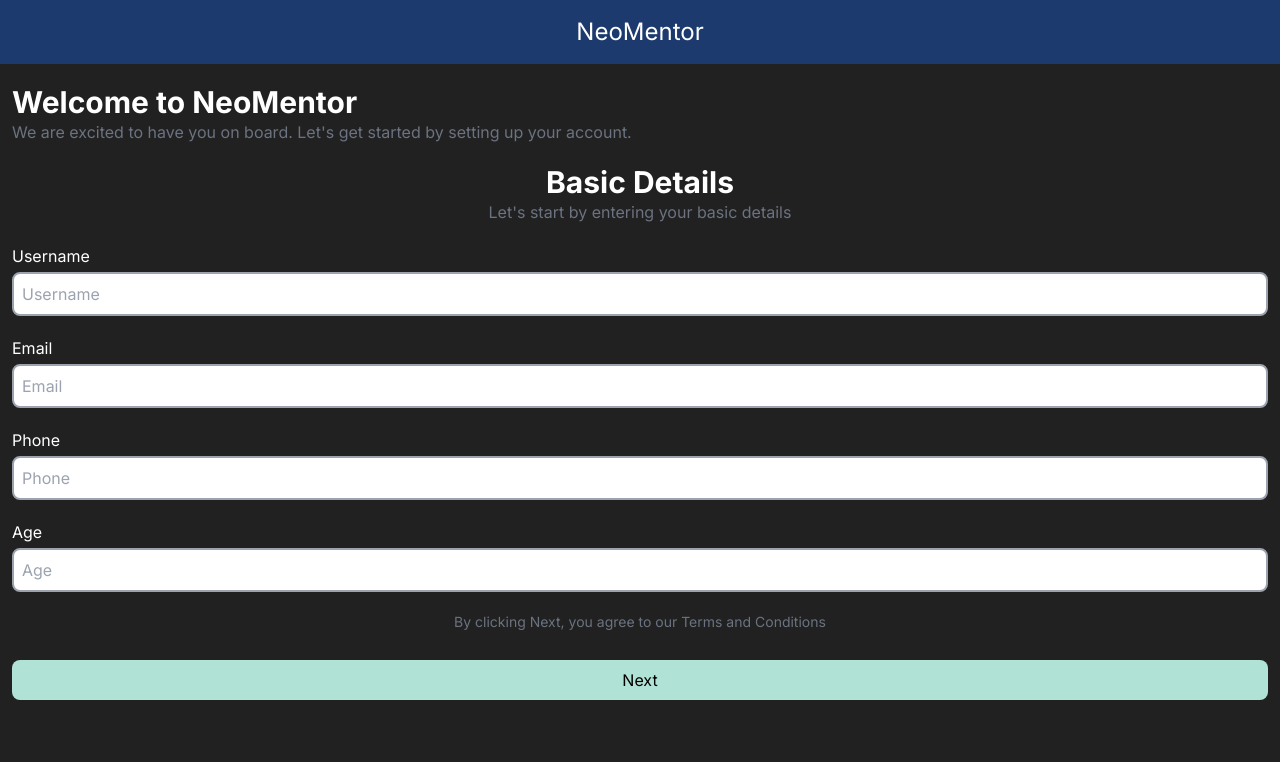
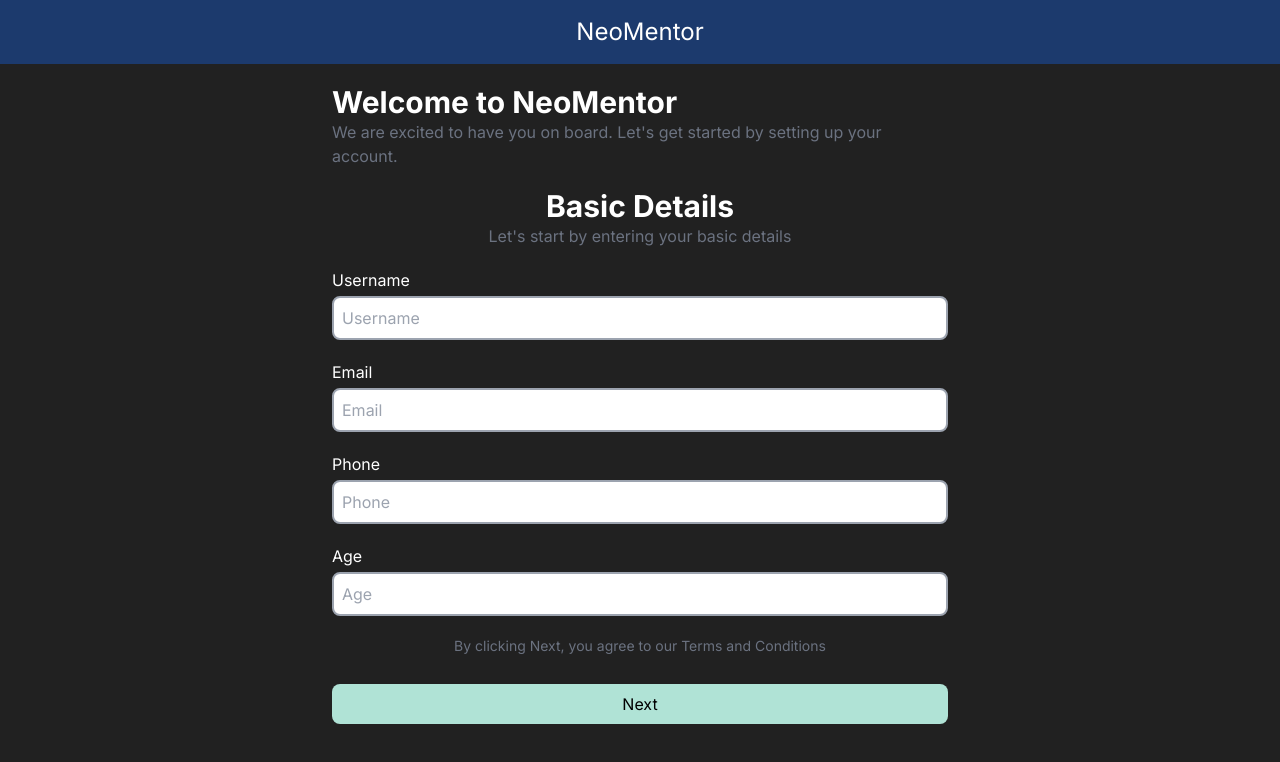
Before and after one commit to vachanmn123/bnmithack, a Next.js app: page /onboarding in a window 1280 px wide. Shown: the top 762 px of the page. Built offline with nearby package versions, Linux system fonts and the light colour scheme.

Commit message:
bunch of fixes (all fake)

```diff
--- a/app/layout.jsx
+++ b/app/layout.jsx
@@ -20,7 +20,7 @@ export default function RootLayout({ children }) {
   return (
     <html lang="en">
       <link rel="manifest" href="/manifest.json" />
-      <body className={inter.className}>
+      <body className={inter.className + " md:max-w-screen-sm mx-auto"}>
         {children}
         <BottomNav />
       </body>
--- a/app/onboarding/step1.jsx
+++ b/app/onboarding/step1.jsx
@@ -14,7 +14,7 @@ export default function Step1({ dataPost }) {
         <input
           type="text"
           id="username"
-          className="border-2 border-gray-400 rounded-lg p-2"
+          className="border-2 border-gray-400 rounded-lg p-2 text-black"
           placeholder="Username"
         />
       </div>
@@ -23,7 +23,7 @@ export default function Step1({ dataPost }) {
         <input
           type="email"
           id="email"
-          className="border-2 border-gray-400 rounded-lg p-2"
+          className="border-2 border-gray-400 rounded-lg p-2 text-black"
           placeholder="Email"
         />
       </div>
@@ -32,7 +32,7 @@ export default function Step1({ dataPost }) {
         <input
           type="tel"
           id="phone"
-          className="border-2 border-gray-400 rounded-lg p-2"
+          className="border-2 border-gray-400 rounded-lg p-2 text-black"
           placeholder="Phone"
         />
       </div>
@@ -41,7 +41,7 @@ export default function Step1({ dataPost }) {
         <input
           type="number"
           id="age"
-          className="border-2 border-gray-400 rounded-lg p-2"
+          className="border-2 border-gray-400 rounded-lg p-2 text-black"
           placeholder="Age"
         />
       </div>
--- a/app/onboarding/step2.jsx
+++ b/app/onboarding/step2.jsx
@@ -15,7 +15,7 @@ export default function Step2({ dataPost, data }) {
         <p className="text-gray-500 text-center mb-6">
           We have sent an OTP to your phone number. Please enter the OTP below
         </p>
-        <InputOTP maxLength={6} name="otp" id="otp">
+        <InputOTP maxLength={6} name="otp" id="otp" className="text-white">
           <InputOTPGroup>
             <InputOTPSlot index={0} />
             <InputOTPSlot index={1} />
--- a/components/BottomNav.jsx
+++ b/components/BottomNav.jsx
@@ -14,7 +14,7 @@ export default function BottomNav() {
     return null;
 
   return (
-    <div className="flex justify-between items-center bg-secondary fixed bottom-0 left-0 right-0 w-screen px-5 py-7">
+    <div className="flex justify-between items-center bg-secondary fixed bottom-0 left-0 right-0 w-screen px-5 py-7 md:max-w-screen-sm md:mx-auto">
       <Link href="/">
         <IoHomeOutline
           className={`text-3xl ${route === "/" ? "text-accent" : "text-white"}`}
@@ -23,7 +23,7 @@ export default function BottomNav() {
       <Link href="/courses">
         <IoBookOutline
           className={`text-3xl ${
-            route === "/courses" ? "text-accent" : "text-white"
+            route.includes("/course") ? "text-accent" : "text-white"
           }`}
         />
       </Link>
```
